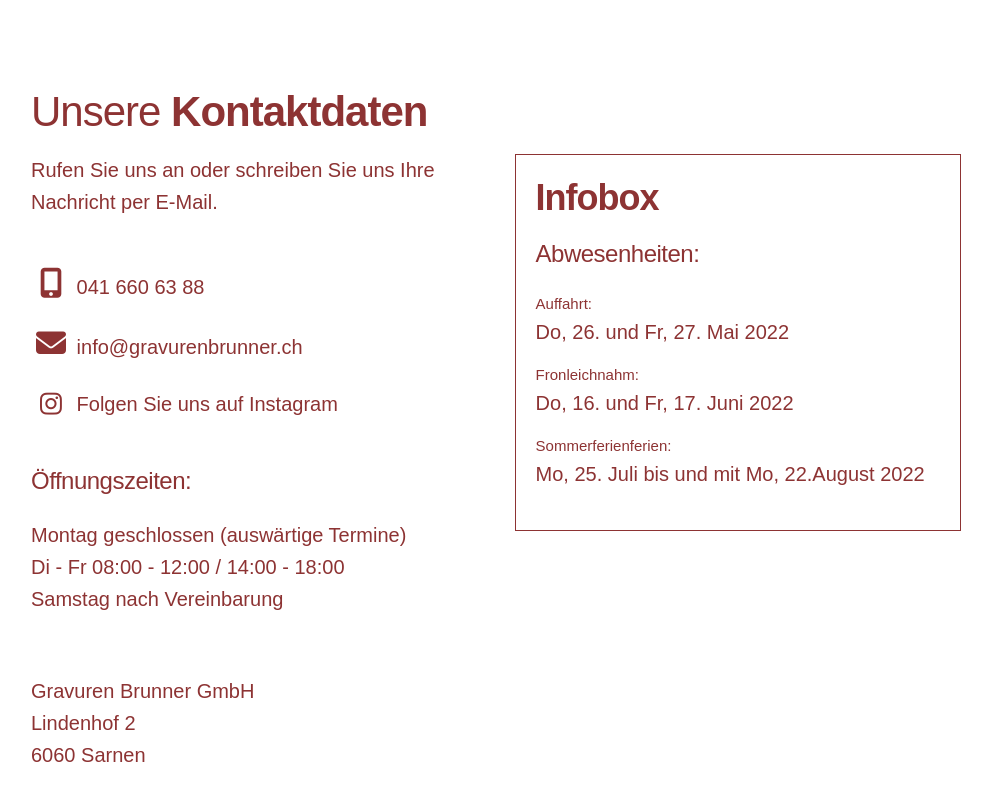
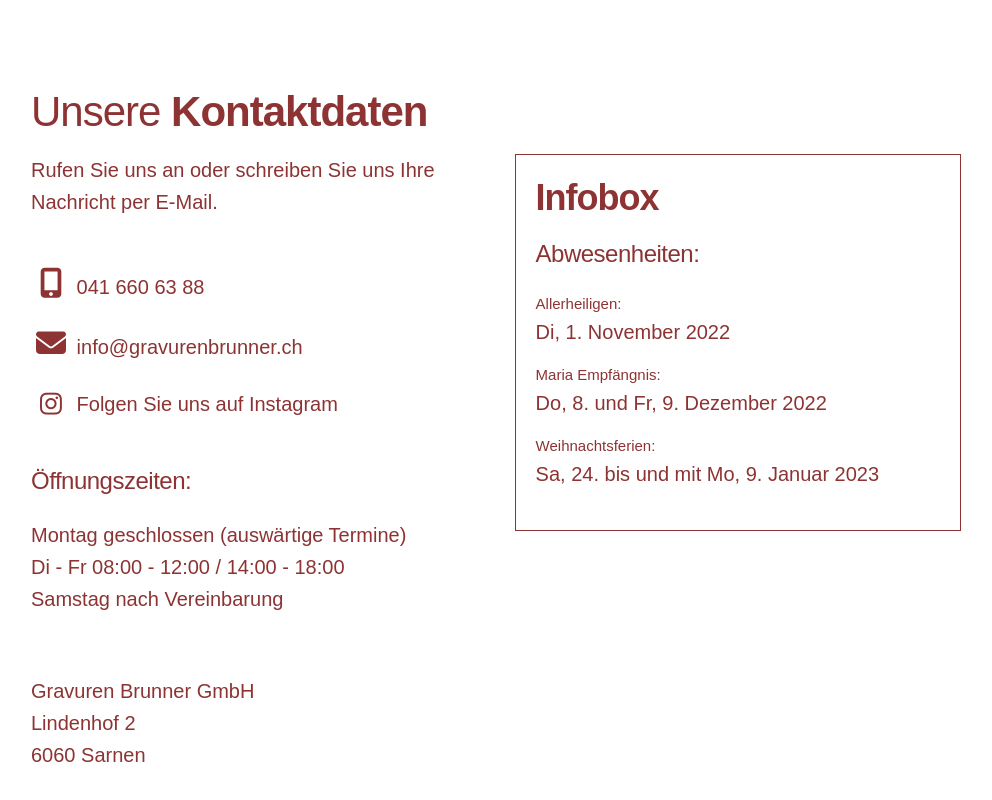
Before and after one commit to brunnermanu/gravurenbrunner, a plain HTML site: page index.html in a window 1280 px wide. Shown: the part 3299-4099 px from the top of the page, without its empty margins (144-1136 px from the left). Drawn offline with nearby package versions, Linux system fonts and the light colour scheme; a web font is replaced by a local one.

Commit message:
add new holidays

```diff
--- a/index.html
+++ b/index.html
@@ -171,12 +171,12 @@
 
                 <div class="contact-öffnungszeiten">
                     <h5>Abwesenheiten:</h5>
-                    <h6 class="holiday">Auffahrt:</h6>
-                    <p> Do, 26. und Fr, 27. Mai 2022</p>
-                    <h6 class="holiday">Fronleichnahm:</h6>
-                    <p> Do, 16. und Fr, 17. Juni 2022</p>
-                    <h6 class="holiday">Sommerferienferien:</h6>
-                    <p> Mo, 25. Juli bis und mit Mo, 22.August 2022</p>
+                    <h6 class="holiday">Allerheiligen:</h6>
+                    <p> Di, 1. November 2022</p>
+                    <h6 class="holiday">Maria Empfängnis:</h6>
+                    <p> Do, 8. und Fr, 9. Dezember 2022</p>
+                    <h6 class="holiday">Weihnachtsferien:</h6>
+                    <p> Sa, 24. bis und mit Mo, 9. Januar 2023</p>
                 </div>
 
 <!-- Formular und Modal werden erst nach dem Umzug der Firma benötigt
```
